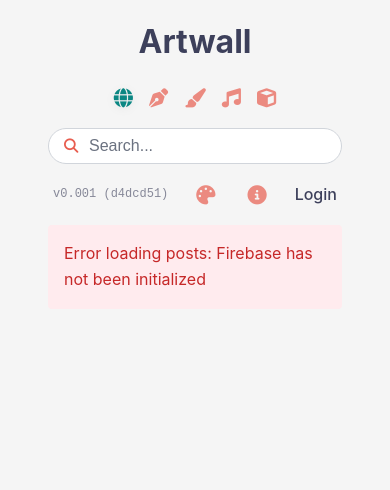
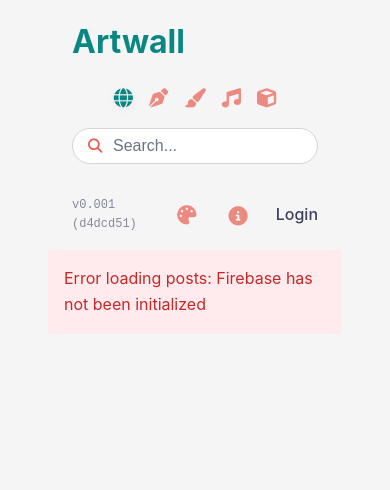
Before and after one commit to maurice-florence/artwall-flask, a Flask app: page / in a window 390 px wide. Shown: the top 490 px of the page. Run offline with Flask 3, Linux system fonts and the light colour scheme; some libraries are stand-ins or nearby versions.

Commit message:
feat: restructure header with title on separate row and align with card grid
- Move Artwall title to its own row above controls
- Align header boundaries with card grid edges (99px padding)
- Use primary color for title, year separators, and card backs
- Update navbar layout to two-row structure
- Ensure vertical alignment between header and masonry grid
- Maintain responsive behavior on mobile devices

```diff
--- a/app/static/css/masonry.css
+++ b/app/static/css/masonry.css
@@ -131,14 +131,14 @@
     display: flex;
     align-items: center;
     justify-content: center;
-    background: var(--card-bg);
-    border: 2px solid var(--header-color);
+    background: var(--theme-card-bg, #ffffff);
+    border: 2px solid var(--theme-primary, #0b8783);
 }
 
 .year-separator .year-text {
     font-size: 3rem;
     font-weight: bold;
-    color: var(--header-color);
+    color: var(--theme-primary, #0b8783);
     margin: 0;
 }
 
@@ -185,8 +185,8 @@
 
 .card-back {
     transform: rotateY(180deg);
-    background: var(--theme-card-bg);
-    color: var(--theme-card-text);
+    background: var(--theme-primary, #0b8783);
+    color: #ffffff;
     padding: 12px;
     display: flex;
     flex-direction: column;
@@ -207,7 +207,7 @@
     font-size: 1rem;
     line-height: 1.4;
     font-weight: 600;
-    color: var(--theme-card-text);
+    color: #ffffff;
     overflow: hidden;
     text-overflow: ellipsis;
     display: -webkit-box;
--- a/app/static/css/style.css
+++ b/app/static/css/style.css
@@ -22,7 +22,7 @@ body {
 .navbar-wrapper {
     max-width: 100%;
     margin: 0 auto;
-    padding: 0 24px;
+    padding: 0 99px;
 }
 
 /* Navigation Bar */
@@ -30,13 +30,28 @@ body {
     background: transparent;
     padding: 1rem 0;
     display: flex;
-    justify-content: space-between;
-    align-items: center;
-    gap: 2rem;
+    flex-direction: column;
+    gap: 1rem;
     max-width: 100%;
     margin: 0 auto;
     position: relative;
     z-index: 100;
+}
+
+/* Title Row */
+.navbar-title-row {
+    display: flex;
+    justify-content: flex-start;
+    width: 100%;
+}
+
+/* Controls Row */
+.navbar-controls-row {
+    display: flex;
+    justify-content: space-between;
+    align-items: center;
+    gap: 2rem;
+    width: 100%;
 }
 
 .navbar-title-link {
@@ -49,7 +64,7 @@ body {
 }
 
 .navbar-title {
-    color: var(--theme-text, #3D405B);
+    color: var(--theme-primary, #0b8783);
     font-size: 3rem;
     margin: 0;
     font-weight: bold;
@@ -64,18 +79,18 @@ body {
 }
 
 .nav-left {
-    min-width: 150px;
+    flex: 0 0 auto;
 }
 
 .nav-center {
     flex: 1;
-    justify-content: center;
+    justify-content: flex-start;
 }
 
 .nav-right {
     gap: 1.5rem;
     justify-content: flex-end;
-    min-width: 150px;
+    flex: 0 0 auto;
 }
 
 .version-tracker {
@@ -443,16 +458,16 @@ body {
     }
 
     .navbar-wrapper {
-        padding: 0 24px;
-    }
-
-    .navbar {
-        flex-direction: column;
-        gap: 1rem;
+        padding: 0 48px;
     }
 
     .navbar-title {
         font-size: 2rem;
+    }
+
+    .navbar-controls-row {
+        flex-direction: column;
+        gap: 1rem;
     }
 
     .nav-left,
@@ -460,7 +475,6 @@ body {
     .nav-right {
         width: 100%;
         justify-content: center;
-        min-width: auto;
     }
 
     .nav-filter-bar {
--- a/app/templates/base.html
+++ b/app/templates/base.html
@@ -17,13 +17,20 @@
 <body data-theme="atelier">
     <div class="navbar-wrapper">
         <nav class="navbar">
-            <div class="nav-left">
+            <!-- Title Row -->
+            <div class="navbar-title-row">
                 <a href="{{ url_for('main.index') }}" class="navbar-title-link">
                     <h1 class="navbar-title">Artwall</h1>
                 </a>
             </div>
+
+            <!-- Controls Row -->
+            <div class="navbar-controls-row">
+                <div class="nav-left">
+                    {% block nav_filters %}{% endblock %}
+                </div>
                 <div class="nav-center">
-                {% block nav_filters %}{% endblock %}
+                    <!-- Spacer -->
                 </div>
                 <div class="nav-right">
                     <span class="version-tracker">{{ version }}</span>
@@ -72,6 +79,7 @@
                 {% else %}
                     <a href="{{ url_for('auth.login') }}" class="nav-link">Login</a>
                 {% endif %}
+                </div>
             </div>
         </nav>
     </div>
```
Also changed, not shown: docs/header-icons-and-dropdowns.md (+1 -1 lines). Lines whose indentation alone changed are shown as unchanged.
